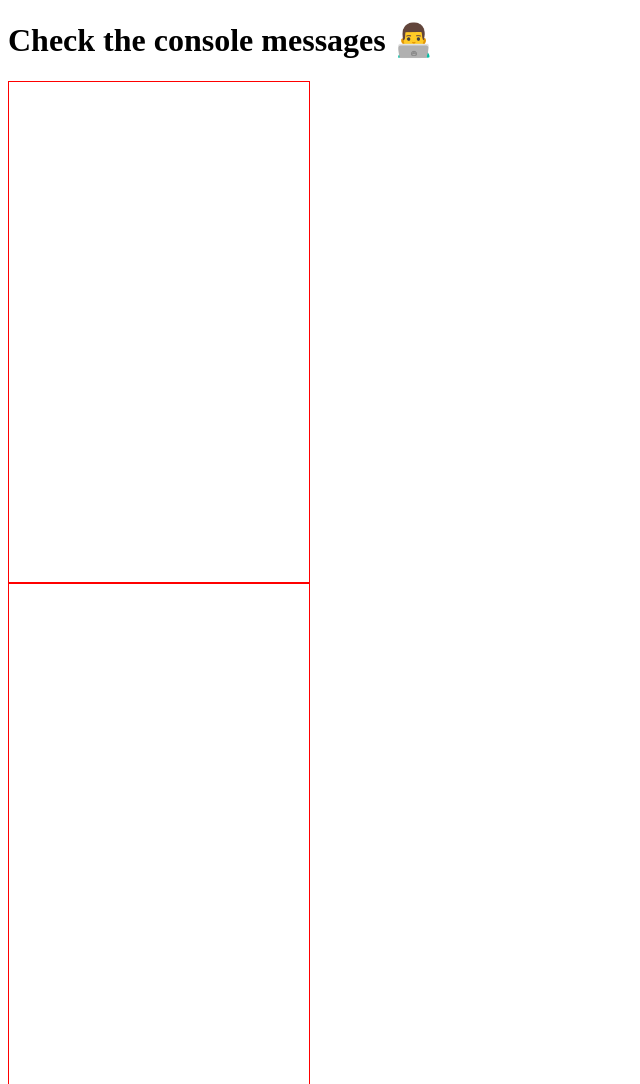
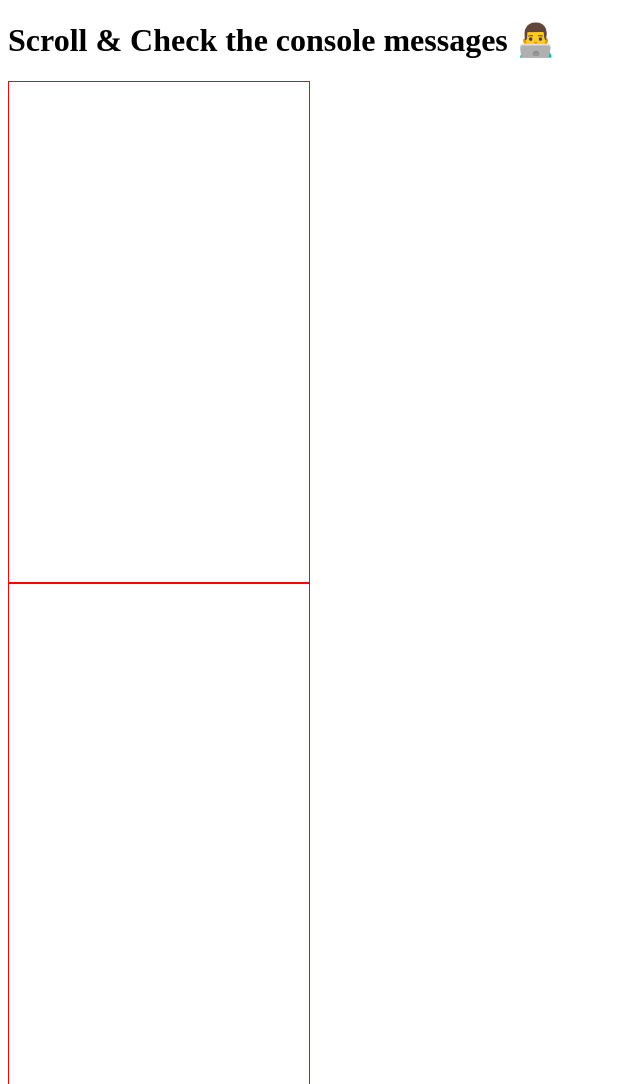
Before and after one commit to kaanersoy/did-i-see, a website: page src/demo/index.html in a window 1280 px wide. Shown: the top 1084 px of the page, without its empty margins (0-640 px from the left). Drawn offline with Linux system fonts and the light colour scheme.

```diff
--- a/src/demo/index.html
+++ b/src/demo/index.html
@@ -14,7 +14,7 @@
     </style>
   </head>
   <body>
-    <h1>Check the console messages 👨‍💻</h1>
+    <h1>Scroll & Check the console messages 👨‍💻</h1>
     <div class="block"></div>
     <div class="block"></div>
     <div class="block"></div>
```
Also changed, not shown: .babelrc, 1 other file.
